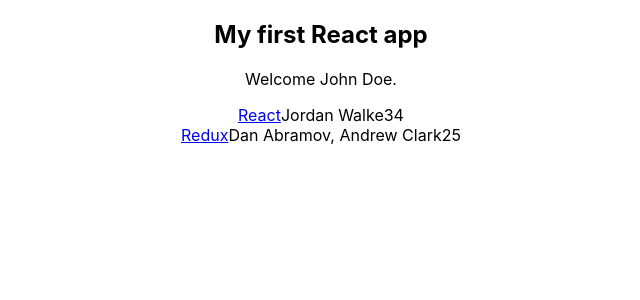
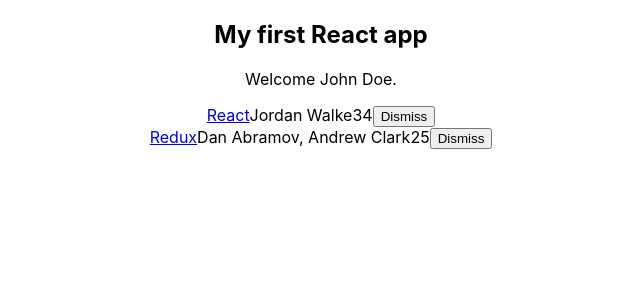
Before and after one commit to trco/react-book-one, a React (Create React App) app: page / in a window 1280 px wide. Shown: the top 300 px of the page, without its empty margins (319-959 px from the left). Built offline with nearby package versions, Linux system fonts and the light colour scheme.

Commit message:
add dismiss button and update state

```diff
--- a/src/App.js
+++ b/src/App.js
@@ -37,7 +37,19 @@
       user,
       title
     };
+    // class methods
+    // binding onDismiss method to the App class
+    this.onDismiss = this.onDismiss.bind(this);
+  }
 
+  // methods
+  onDismiss(id) {
+    // filter evaluates each item in this.state.list and builds new array
+    // with items that pass the test
+    const updatedList = this.state.list.filter(item => item.objectID !== id);
+    // update the list in internal App's state
+    // setState calls render after it's executed
+    this.setState({ list: updatedList });
   }
 
   render() {
@@ -53,6 +65,13 @@
             <span>{item.author}</span>
             <span>{item.num_comments}</span>
             <span>{item.points}</span>
+            <span>
+              <button
+                onClick={() => this.onDismiss(item.objectID)}
+                type="button">
+                Dismiss
+              </button>
+            </span>
           </div>
         )}
       </div>
```
